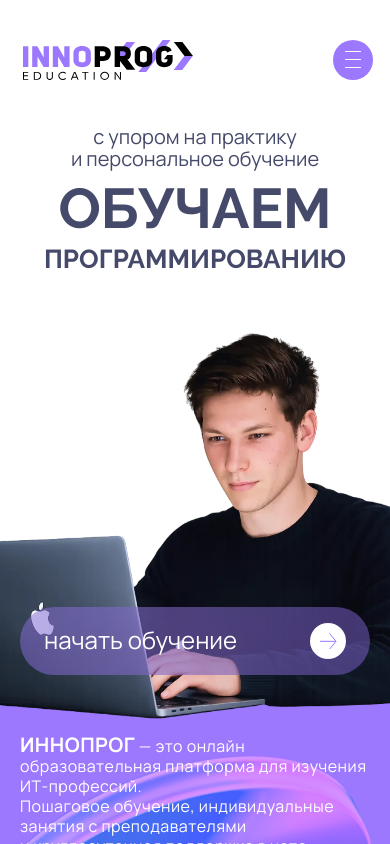
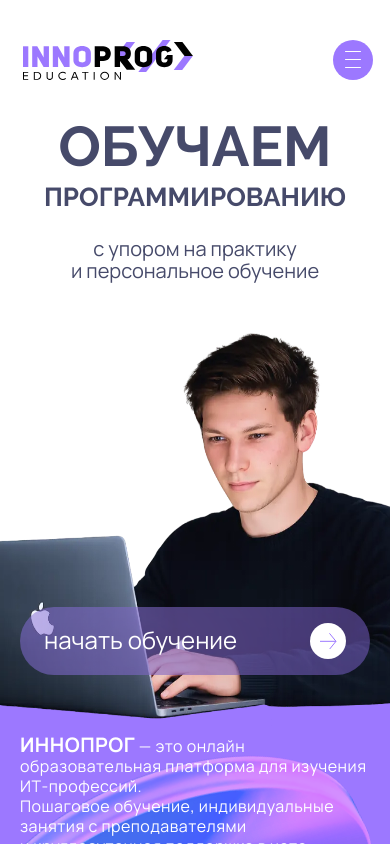
Before and after one commit to rafailvv/innoprog-website, a React (Vite) app: page / in a window 390 px wide. Shown: the top 844 px of the page. Built offline with nearby package versions, Linux system fonts and the light colour scheme.

Commit message:
Swap mobile hero headline order

```diff
--- a/src/imports/MainScreenMobile/MainScreenMobile.tsx
+++ b/src/imports/MainScreenMobile/MainScreenMobile.tsx
@@ -188,11 +188,11 @@ function Frame55() {
 function Frame56() {
   return (
     <div className="content-stretch flex flex-col gap-[18px] items-center relative shrink-0 text-[#464a6a] text-center w-full">
+      <Frame55 />
       <div className="font-['Manrope:Regular',sans-serif] font-normal leading-[22px] relative shrink-0 text-[20px] w-[345px]">
         <p className="mb-0">с упором на практику</p>
         <p>и персональное обучение</p>
       </div>
-      <Frame55 />
     </div>
   );
 }
```
